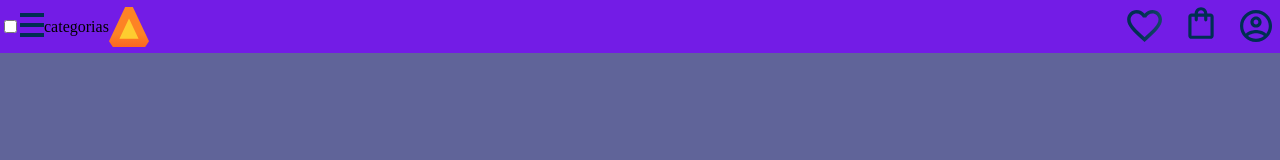
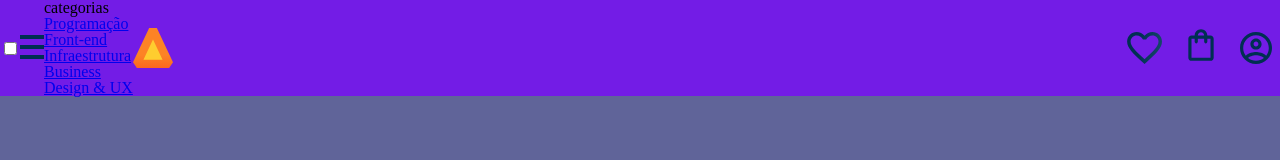
Before and after one commit to kemillylinda/alura.books, a plain HTML site: page index.html in a window 1280 px wide. Drawn offline with Linux system fonts and the light colour scheme.

Commit message:
Add files via upload

```diff
--- a/index.html
+++ b/index.html
@@ -11,15 +11,23 @@
 <body>
     <header class="cabeçalho">
         <div class="container">
-<input type="checkbox" id="menu" class="container_botão">
- <label for="menu">
+    <input type="checkbox" id="menu" class="container_botão">
+    <label for="menu">
     <span class="cabeçalho__menu-hanburguer container__imagem"></span>
 </label>
  <ul class="lista_menu">
 <li class="lista_menu_titulo">categorias</li>
 <li class="lista_menu_item">
-
-
+    <a href="#" class="lista-menu_link">Programação</a>
+</li>
+<li class="lista_menu_item">
+    <a href="#" class="lista-menu_link">Front-end</a>
+</li><li class="lista_menu_item">
+    <a href="#" class="lista-menu_link">Infraestrutura</a>
+</li><li class="lista_menu_item">
+    <a href="#" class="lista-menu_link">Business</a>
+</li><li class="lista_menu_item">
+    <a href="#" class="lista-menu_link">Design & UX</a>
 </li>
  </ul>
     <img src="img/Logo.svg" alt="logo.svg" class="container__imagem">
```
